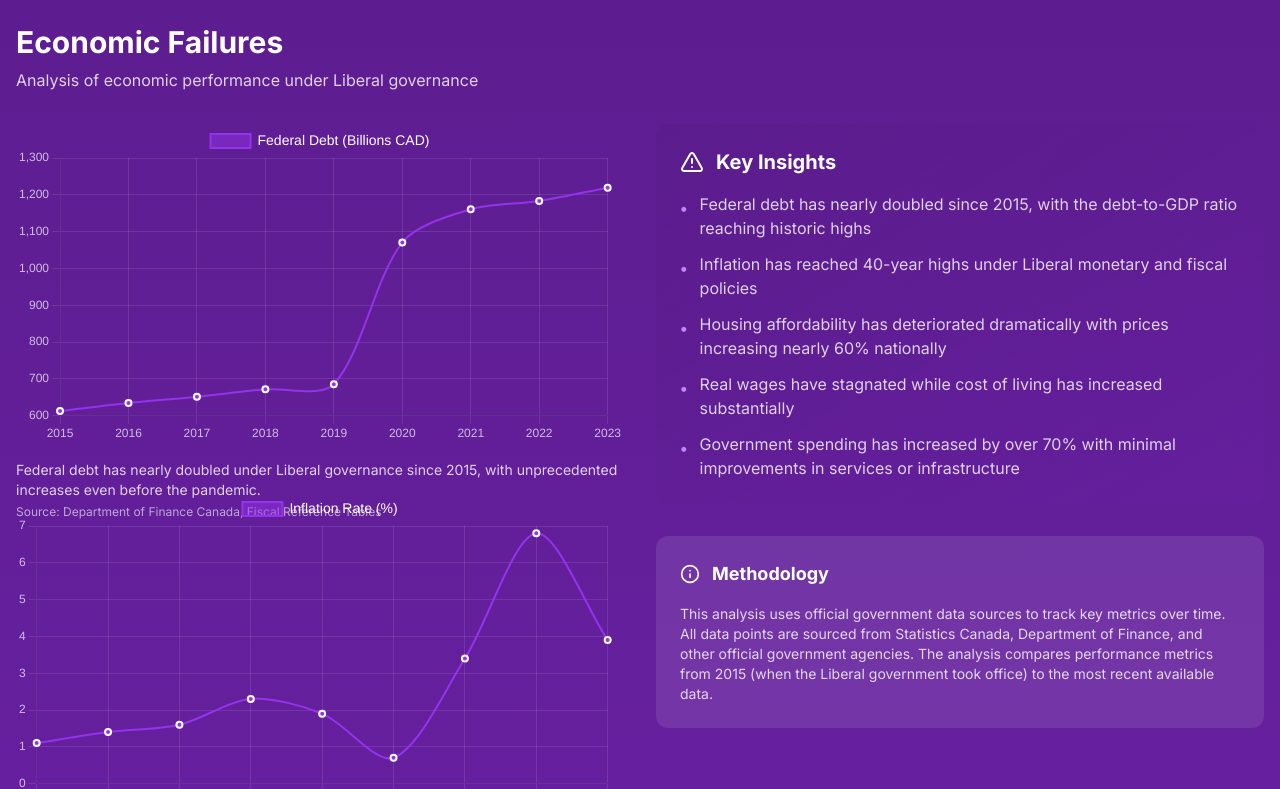
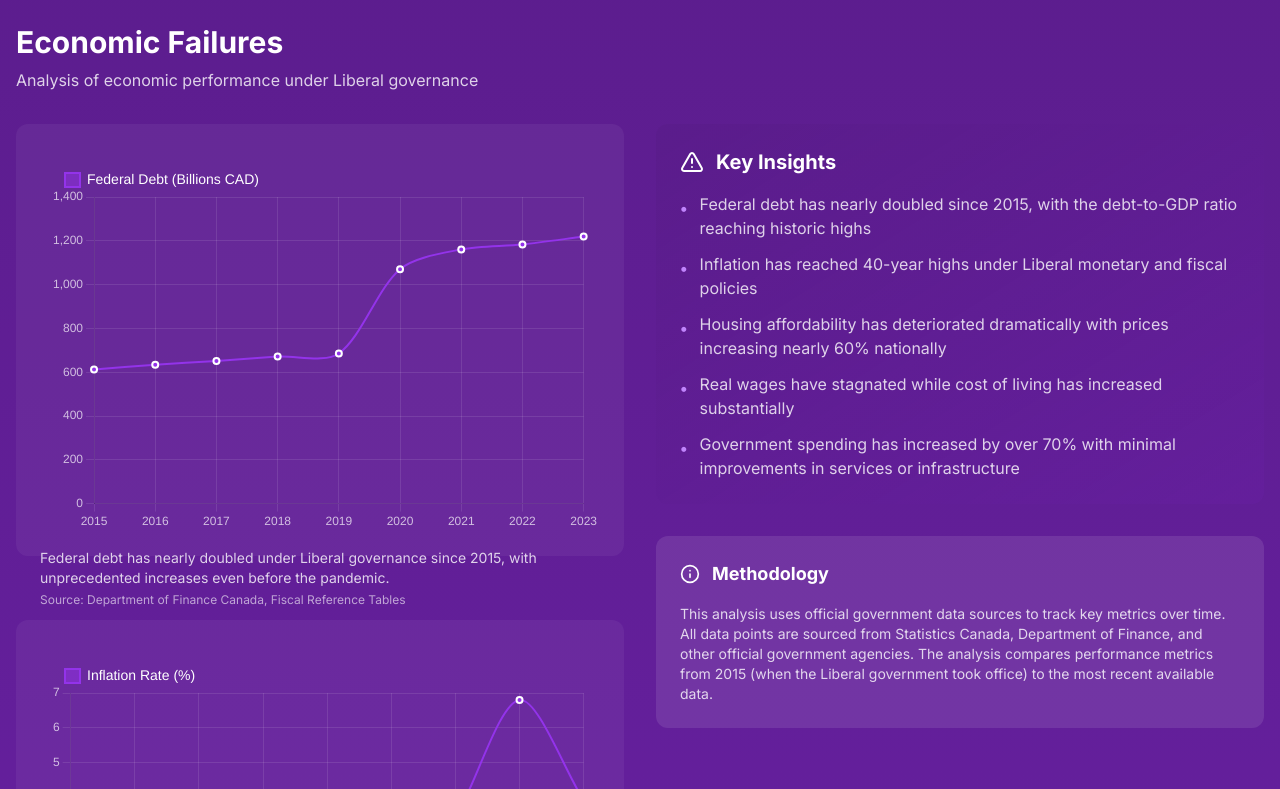
Before and after one commit to ArsCodeAmatoria/ppc-cards, a Next.js app: page /analysis in a window 1280 px wide. Shown: the part 551-1340 px from the top of the page. Built offline with nearby package versions, Linux system fonts and the light colour scheme.

Commit message:
Fix chart labels overlapping content in data analysis page

```diff
--- a/src/app/analysis/page.tsx
+++ b/src/app/analysis/page.tsx
@@ -114,23 +114,27 @@
               <p className="text-white/80 mb-6">{category.description}</p>
             </div>
 
-            <div className="grid grid-cols-1 lg:grid-cols-2 gap-8 mb-12">
+            <div className="grid grid-cols-1 xl:grid-cols-2 gap-8 mb-12">
               {/* Charts */}
               <motion.div
                 variants={container}
                 initial="hidden"
                 animate="show"
-                className="space-y-12"
+                className="space-y-16"
               >
                 {category.datasets.map((dataset) => (
-                  <motion.div key={dataset.label} variants={item}>
+                  <motion.div
+                    key={dataset.label}
+                    variants={item}
+                    className="bg-white/5 rounded-xl p-6"
+                  >
                     <DataChart dataset={dataset} type={chartType} />
                   </motion.div>
                 ))}
               </motion.div>
 
               {/* Insights */}
-              <div className="lg:sticky lg:top-24 h-fit">
+              <div className="xl:sticky xl:top-24 h-fit">
                 <InsightsList
                   insights={analysisInsights[category.id as keyof typeof analysisInsights]}
                 />
--- a/src/components/analysis/DataChart.tsx
+++ b/src/components/analysis/DataChart.tsx
@@ -66,11 +66,19 @@
     plugins: {
       legend: {
         position: 'top' as const,
+        align: 'start' as const,
         labels: {
           color: 'white',
           font: {
             size: 14,
           },
+          boxWidth: 15,
+          padding: 15,
+        },
+        title: {
+          padding: {
+            bottom: 25,
+          }
         },
       },
       title: {
@@ -102,17 +110,34 @@
         ticks: {
           color: 'rgba(255, 255, 255, 0.7)',
         },
+        // Add padding to the top of the chart to prevent overlap with legend
+        beginAtZero: true,
       },
     },
+    // Add padding to the chart to prevent overlap with legend
+    layout: {
+      padding: {
+        top: 10,
+        right: 10,
+        bottom: 0,
+        left: 10
+      }
+    }
   };
 
+  // Adjust chart height based on label length
+  const isLongLabel = dataset.label.length > 25;
+  const chartHeight = isLongLabel ? 'h-96' : 'h-80';
+
   return (
-    <div className={`w-full h-80 ${className}`}>
-      {type === 'line' ? (
-        <Line data={chartData} options={options} />
-      ) : (
-        <Bar data={chartData} options={options} />
-      )}
+    <div className={`w-full ${chartHeight} ${className}`}>
+      <div className="h-full">
+        {type === 'line' ? (
+          <Line data={chartData} options={options} />
+        ) : (
+          <Bar data={chartData} options={options} />
+        )}
+      </div>
       <div className="mt-4">
         <p className="text-white/80 text-sm">{dataset.description}</p>
         <p className="text-white/60 text-xs mt-1">Source: {dataset.source}</p>
```
